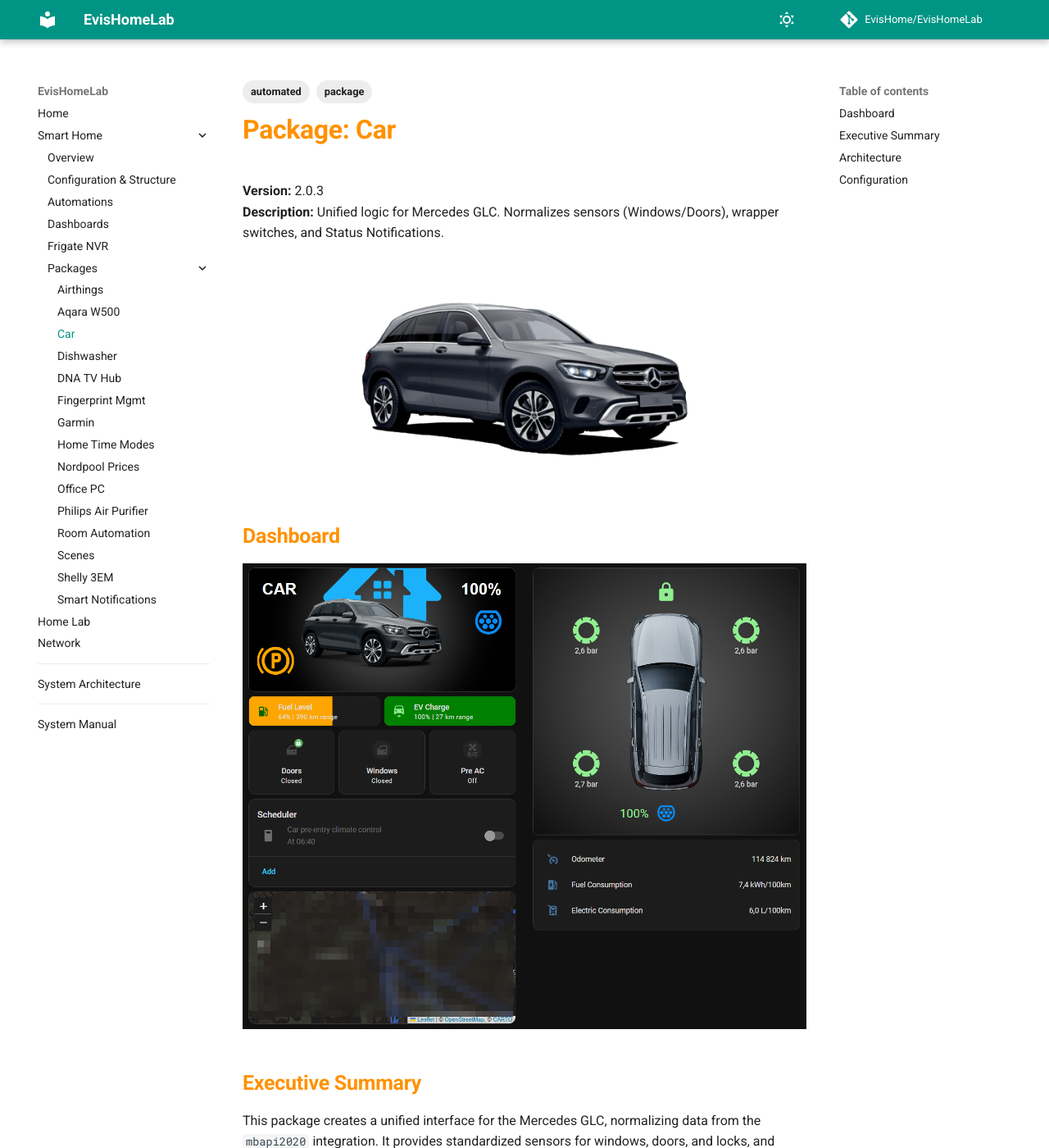
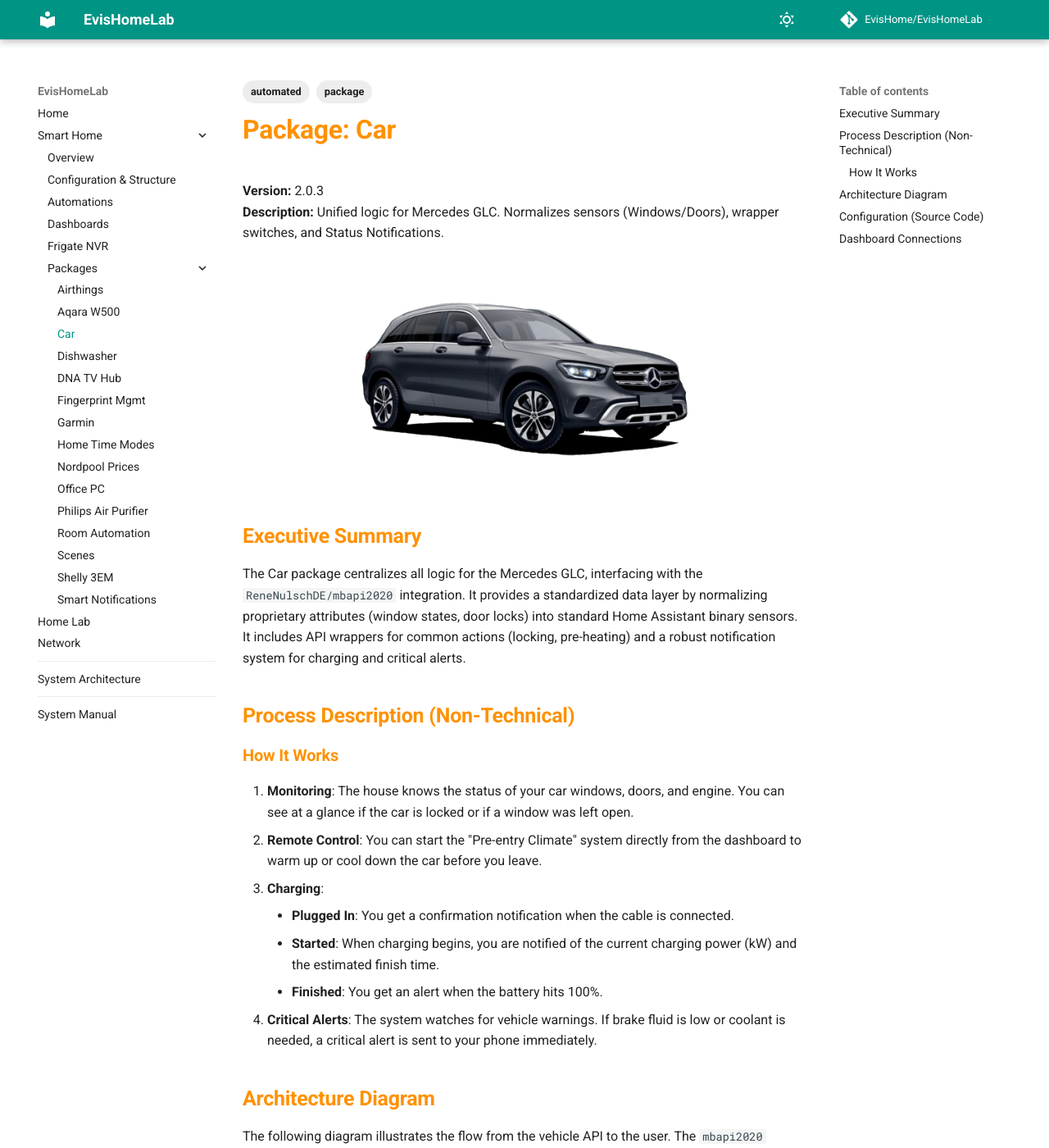
Before and after one commit to EvisHome/EvisHomeLab, an MkDocs documentation site: the page built from docs/smart-home/packages/car.md, in a window 1280 px wide and 1400 px high. Shown: the whole window at 82% size. Built offline with MkDocs 1.6.1 and Material for MkDocs 9.7.7, drawn with Linux system fonts in a browser that asks for light colours; comment, search, counter and statistics services are not loaded; some of the changed text lies outside the part shown.

Commit message:
Docs Updated

````diff
--- a/docs/assets/css/custom.css
+++ b/docs/assets/css/custom.css
@@ -6,7 +6,6 @@
     font-weight: bold;
 }
 
-/* Add separator line before System Manual in Sidebar */
 /* Make H1, H2, and H3 headers Orange (using the Accent color variable) */
 .md-typeset h1,
 .md-typeset h2,
@@ -15,11 +14,14 @@
     font-weight: bold;
 }
 
-/* Add separator line before System Manual in Sidebar */
-.md-nav__item a[href*='system_manual'] {
-    margin-top: 15px;
-    padding-top: 15px;
+/* Robust Separator for System Manual */
+.md-nav__item a[href*='system_manual'],
+.md-nav__item a[href*='setup_guide'] {
     border-top: 1px solid var(--md-default-fg-color--lightest);
+    margin-top: 12px !important;
+    padding-top: 12px !important;
+    display: block;
+    width: 100%;
 }
 
 /* Add separator line below Home in Sidebar */
--- a/docs/smart-home/packages/car.md
+++ b/docs/smart-home/packages/car.md
@@ -10,44 +10,63 @@
 **Version:** 2.0.3
 **Description:** Unified logic for Mercedes GLC. Normalizes sensors (Windows/Doors), wrapper switches, and Status Notifications.
 
-![Package Image](../../../assets/images/packages/car.png)
-
-## Dashboard
-
-![Dashboard Image](../../../assets/images/dashboards/car.png)
+<!-- START_IMAGE -->
+![Package Diagram](../../../assets/images/packages/car.png)
+<!-- END_IMAGE -->
 
 ## Executive Summary
-This package creates a unified interface for the Mercedes GLC, normalizing data from the `mbapi2020` integration. It provides standardized sensors for windows, doors, and locks, and exposes switches for remote control (A/C, Windows, Locks). The package also includes a smart notification system that alerts on critical events like charging status, pre-conditioning, and vehicle warnings (Tire Pressure, Brake Fluid, etc.).
+<!-- START_SUMMARY -->
+The Car package centralizes all logic for the Mercedes GLC, interfacing with the `ReneNulschDE/mbapi2020` integration. It provides a standardized data layer by normalizing proprietary attributes (window states, door locks) into standard Home Assistant binary sensors. It includes API wrappers for common actions (locking, pre-heating) and a robust notification system for charging and critical alerts.
+<!-- END_SUMMARY -->
 
-## Architecture
+## Process Description (Non-Technical)
+<!-- START_DETAILED -->
+### How It Works
+1.  **Monitoring**: The house knows the status of your car windows, doors, and engine. You can see at a glance if the car is locked or if a window was left open.
+2.  **Remote Control**: You can start the "Pre-entry Climate" system directly from the dashboard to warm up or cool down the car before you leave.
+3.  **Charging**:
+    *   **Plugged In**: You get a confirmation notification when the cable is connected.
+    *   **Started**: When charging begins, you are notified of the current charging power (kW) and the estimated finish time.
+    *   **Finished**: You get an alert when the battery hits 100%.
+4.  **Critical Alerts**: The system watches for vehicle warnings. If brake fluid is low or coolant is needed, a critical alert is sent to your phone immediately.
+<!-- END_DETAILED -->
+
+## Architecture Diagram
+<!-- START_MERMAID_DESC -->
+The following diagram illustrates the flow from the vehicle API to the user. The `mbapi2020` integration polls the Mercedes Cloud service. The `Car Package` acts as a middle layer, normalizing this raw data into standard sensors (e.g., standardizing window '2' status to 'Closed'). When critical sensors like `low_brake_fluid` trigger, the automation layer evaluates the severity before dispatching either a standard info message or a critical alarm via `notify_smart_master`.
+<!-- END_MERMAID_DESC -->
+
+<!-- START_MERMAID -->
 ```mermaid
 sequenceDiagram
-    participant Car as Mercedes API
-    participant Pkg as Package Logic
-    participant HA as Home Assistant
-    participant User as User
+    participant Cloud as Mercedes Cloud
+    participant API as Integration (mbapi2020)
+    participant HA as Car Package
+    participant User as User (Mobile)
 
-    Note over Car, Pkg: Normalization
-    Car->>Pkg: Attributes (Windowstatus, Doorlock, etc.)
-    Pkg->>HA: binary_sensor.car_glc_window_*
-    Pkg->>HA: binary_sensor.car_glc_lock_*
+    Cloud->>API: Poll Status
+    API->>HA: Update Attributes (Windows/Doors)
+    HA->>HA: Normalize to Binary Sensors
 
-    Note over User, Car: Remote Control
-    User->>HA: Switch: Car Pre-entry A/C
-    HA->>Car: Service: mbapi2020.preheat_start
+    rect rgb(20, 20, 20)
+    Note over HA: User Action
+    User->>HA: Toggle 'Pre-entry AC'
+    HA->>API: Service Call (preheat_start)
+    API->>Cloud: Command
+    end
 
-    Note over Pkg, HA: Automations
-    rect rgb(20, 50, 20)
-        Car->>Pkg: Charging Started / Full
-        Pkg->>HA: Notify "Charging Status"
+    rect rgb(50, 20, 20)
+    Note over HA: Critical Event
+    API->>HA: Sensor 'Low Brake Fluid' = On
+    HA->>User: CRITICAL ALERT (Notify Script)
     end
-    rect rgb(50, 20, 20)
-        Car->>Pkg: Warning (Tire, Brake Fluid)
-        Pkg->>HA: Notify "Critical Warning"
-    end
+
+    API->>HA: Charging Started
+    HA->>User: Notify "Charging at 11kW" (Est. Time)
 ```
+<!-- END_MERMAID -->
 
-## Configuration
+## Configuration (Source Code)
 ```yaml
 # ------------------------------------------------------------------------------
 # Package: Car GLC
@@ -340,7 +359,7 @@
               {% endif %}
 
               {
-                "title": "⚡ Charging Started",
+                "title": "⚡ Car Charging Started",
                 "message": "Charging at {{ power }} kW. Ready by: {{ end_time }}",
                 "tag": "car_charging",
                 "critical": false
@@ -348,7 +367,7 @@
             {% elif trigger.id == 'charging_full' %}
               {% set range = states('sensor.xpb_358_range_electric') %}
               {
-                "title": "🔋 Fully Charged",
+                "title": "🔋 Car Fully Charged",
                 "message": "Battery is 100%. Range: {{ range }} km.",
                 "tag": "car_charging",
                 "critical": false
@@ -414,3 +433,48 @@
 # ------------------------------------------------------------------------------
 
 ```
+
+## Dashboard Connections
+<!-- START_DASHBOARD -->
+The following card is used in the main dashboard. It combines a visual representation of the car with quick actions for climate control and details for Fuel/EV battery levels.
+
+```yaml
+type: picture-elements
+image: local/car/Car-BG.png
+elements:
+  - type: custom:button-card
+    template: [area_base_overlay]
+    entity: switch.xpb_358_pre_entry_climate_control
+    tap_action:
+      action: navigate
+      navigation_path: /dashboard-persons/car
+    hold_action:
+      action: toggle
+    double_tap_action:
+      action: fire-dom-event
+      browser_mod:
+        service: browser_mod.popup
+        data:
+          title: CAR
+          content:
+            type: vertical-stack
+            cards:
+              - type: horizontal-stack
+                cards:
+                  - type: custom:mushroom-template-card
+                    entity: sensor.fuel_level
+                    primary: Fuel Level
+                    secondary: "{{ states('sensor.xpb_358_fuel_level') }}% | {{ states('sensor.xpb_358_range_liquid') }} km range"
+                    icon: mdi:gas-station
+                  - type: custom:mushroom-template-card
+                    entity: sensor.ev_battery_level
+                    primary: EV Charge
+                    secondary: "{{ states('sensor.xpb_358_state_of_charge') }}% | {{ states('sensor.xpb_358_range_electric') }} km range"
+                    icon: mdi:car-electric
+              - type: custom:scheduler-card
+                include: [switch.xpb_358_pre_entry_climate_control]
+              - type: map
+                entities: [person.car]
+                hours_to_show: 48
+```
+<!-- END_DASHBOARD -->
````
Also changed, not shown: other parts of docs/smart-home/packages/car.md (+1 -1 lines), docs/system_manual/setup_guide.md (+2 -0 lines).
